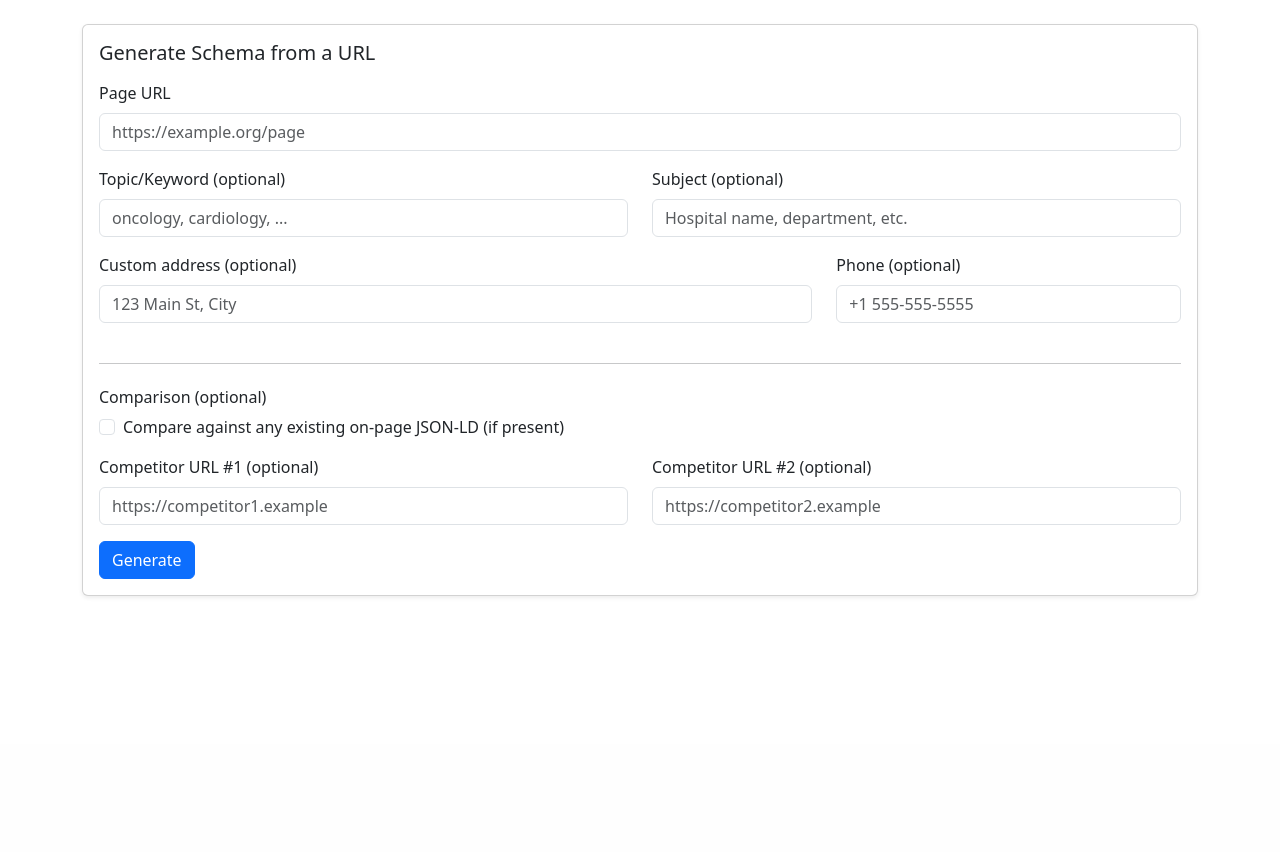
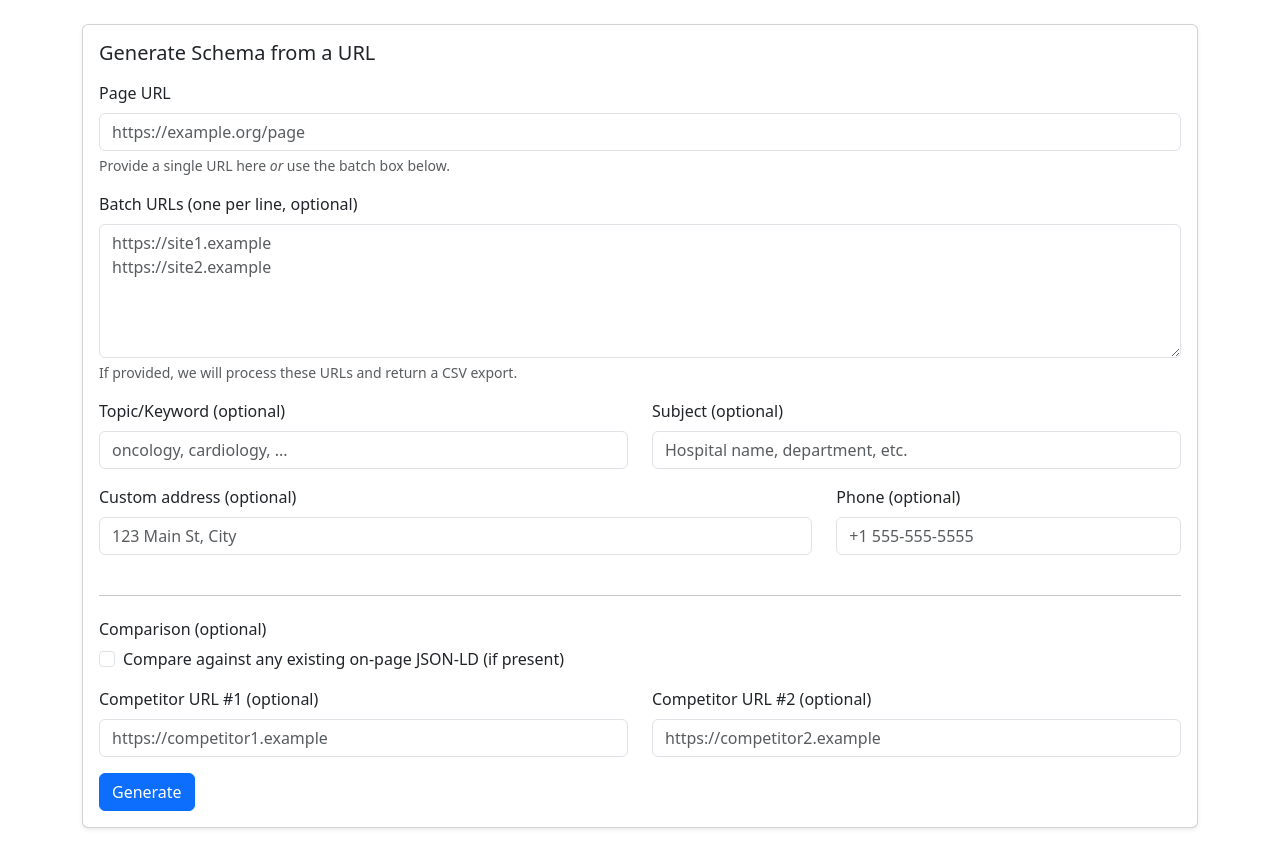
Before and after one commit to jskaller/schema-gen, a FastAPI app: page / in a window 1280 px wide. Shown: the part 56-908 px from the top of the page. Before the commit the page ends 653 px from the top, so only its background shows below. Run offline with FastAPI, Linux system fonts and the light colour scheme.

Commit message:
feat: (04) export — copy/download JSON-LD, single+batch CSV

```diff
--- a/app/main.py
+++ b/app/main.py
@@ -1,8 +1,12 @@
 
 from fastapi import FastAPI, Request, Form
-from fastapi.responses import HTMLResponse, RedirectResponse
+from fastapi.responses import HTMLResponse, RedirectResponse, StreamingResponse, Response
 from fastapi.templating import Jinja2Templates
 from starlette.datastructures import URL
+
+import io, csv, json, re
+from urllib.parse import urlparse
+from datetime import datetime
 
 from app.services.fetch import fetch_url
 from app.services.extract import extract_clean_text
@@ -17,17 +21,93 @@ from app.services.compare import summarize_scores, pick_primary_by_type
 from pathlib import Path
 hospital_schema = Path("app/schemas/hospital.schema.json").read_text()
 
-app = FastAPI(title="Schema Gen", version="0.4.0")
+app = FastAPI(title="Schema Gen", version="0.5.0")
 templates = Jinja2Templates(directory="app/web/templates")
 
 @app.get("/", response_class=HTMLResponse)
 async def index(request: Request, ok: str | None = None, error: str | None = None):
     return templates.TemplateResponse("index.html", {"request": request, "ok": ok, "error": error})
 
+def _safe_filename_from_url(url: str, prefix: str, ext: str) -> str:
+    host = urlparse(url).netloc.replace(":", "_")
+    ts = datetime.utcnow().strftime("%Y%m%d-%H%M%S")
+    return f"{prefix}-{host}-{ts}.{ext}"
+
+async def _process_single(url: str, topic, subject, audience, address, phone, compare_existing, competitor1, competitor2):
+    raw_html = await fetch_url(url)
+    cleaned_text = extract_clean_text(raw_html)
+    sig = extract_signals(raw_html)
+
+    provider = get_provider("dummy")
+    payload = GenerationInputs(
+        url=url,
+        cleaned_text=cleaned_text,
+        topic=topic,
+        subject=subject,
+        audience=audience,
+        address=address or sig.get("address"),
+        phone=phone or sig.get("phone"),
+        sameAs=sig.get("sameAs"),
+        page_type="Hospital",
+    )
+    jsonld = provider.generate_jsonld(payload)
+
+    valid, errors = validate_against_schema(jsonld, hospital_schema)
+    required = ["@context", "@type", "name", "url"]
+    recommended = ["description", "telephone", "address", "audience", "dateModified", "sameAs", "medicalSpecialty"]
+    overall, details = score_jsonld(jsonld, required, recommended)
+
+    final_jsonld, final_score, final_details, iterations = refine_to_perfect(
+        base_jsonld=jsonld,
+        cleaned_text=cleaned_text,
+        required=required,
+        recommended=recommended,
+        score_fn=score_jsonld,
+        max_attempts=3,
+    )
+    final_valid, final_errors = validate_against_schema(final_jsonld, hospital_schema)
+
+    comparisons = []
+    notes = []
+    if compare_existing:
+        onpage = extract_onpage_jsonld(raw_html)
+        primary = pick_primary_by_type(onpage, "Hospital") if onpage else None
+        if primary:
+            comparisons.append(summarize_scores("On‑page JSON‑LD", primary, score_jsonld, required, recommended))
+        else:
+            notes.append("No on‑page JSON‑LD suitable for Hospital found.")
+    for label, comp_url in (("Competitor #1", competitor1), ("Competitor #2", competitor2)):
+        if comp_url:
+            try:
+                comp_html = await fetch_url(comp_url)
+                comp_items = extract_onpage_jsonld(comp_html)
+                comp_primary = pick_primary_by_type(comp_items, "Hospital")
+                if comp_primary:
+                    comparisons.append(summarize_scores(f"{label}", comp_primary, score_jsonld, required, recommended))
+                else:
+                    notes.append(f"{label}: no suitable JSON‑LD found.")
+            except Exception as ce:
+                notes.append(f"{label}: fetch error – {ce}")
+
+    return {
+        "url": url,
+        "cleaned_text": cleaned_text,
+        "jsonld": final_jsonld,
+        "valid": final_valid,
+        "validation_errors": final_errors,
+        "overall": final_score,
+        "details": final_details,
+        "iterations": iterations,
+        "comparisons": comparisons,
+        "comparison_notes": notes,
+        "signals": sig,
+    }
+
 @app.post("/submit", response_class=HTMLResponse)
 async def submit(
     request: Request,
-    url: str = Form(...),
+    url: str = Form(""),
+    batch_urls: str = Form(""),
     topic: str | None = Form(None),
     subject: str | None = Form(None),
     audience: str | None = Form(None),
@@ -38,90 +118,56 @@ async def submit(
     competitor2: str | None = Form(None),
 ):
     try:
-        # === Fetch and generate for target URL ===
-        raw_html = await fetch_url(url)
-        cleaned_text = extract_clean_text(raw_html)
-        sig = extract_signals(raw_html)
-
-        provider = get_provider("dummy")
-        payload = GenerationInputs(
-            url=url,
-            cleaned_text=cleaned_text,
-            topic=topic,
-            subject=subject,
-            audience=audience,
-            address=address or sig.get("address"),
-            phone=phone or sig.get("phone"),
-            sameAs=sig.get("sameAs"),
-            page_type="Hospital",
-        )
-        jsonld = provider.generate_jsonld(payload)
-
-        # Validate and score initial
-        valid, errors = validate_against_schema(jsonld, hospital_schema)
-        required = ["@context", "@type", "name", "url"]
-        recommended = ["description", "telephone", "address", "audience", "dateModified", "sameAs", "medicalSpecialty"]
-        overall, details = score_jsonld(jsonld, required, recommended)
-
-        # Refine to improve score
-        final_jsonld, final_score, final_details, iterations = refine_to_perfect(
-            base_jsonld=jsonld,
-            cleaned_text=cleaned_text,
-            required=required,
-            recommended=recommended,
-            score_fn=score_jsonld,
-            max_attempts=3,
-        )
-        final_valid, final_errors = validate_against_schema(final_jsonld, hospital_schema)
-
-        # === Comparisons ===
-        comparisons = []
-        notes = []
-
-        # On-page existing schema
-        if compare_existing:
-            onpage = extract_onpage_jsonld(raw_html)
-            primary = pick_primary_by_type(onpage, "Hospital") if onpage else None
-            if primary:
-                comparisons.append(summarize_scores("On‑page JSON‑LD", primary, score_jsonld, required, recommended))
-            else:
-                notes.append("No on‑page JSON‑LD suitable for Hospital found.")
-
-        # Competitors
-        for label, comp_url in (("Competitor #1", competitor1), ("Competitor #2", competitor2)):
-            if comp_url:
+        urls = [u.strip() for u in (batch_urls or "").splitlines() if u.strip()]
+        if urls:
+            # Batch mode: process and return CSV
+            output = io.StringIO()
+            writer = csv.writer(output)
+            writer.writerow(["url", "score", "valid", "jsonld"])
+            for u in urls:
                 try:
-                    comp_html = await fetch_url(comp_url)
-                    comp_items = extract_onpage_jsonld(comp_html)
-                    comp_primary = pick_primary_by_type(comp_items, "Hospital")
-                    if comp_primary:
-                        comparisons.append(summarize_scores(f"{label}", comp_primary, score_jsonld, required, recommended))
-                    else:
-                        notes.append(f"{label}: no suitable JSON‑LD found.")
-                except Exception as ce:
-                    notes.append(f"{label}: fetch error – {ce}")
-
-        return templates.TemplateResponse(
-            "result.html",
-            {
-                "request": request,
-                "url": url,
-                "topic": topic,
-                "subject": subject,
-                "audience": audience,
-                "address": address or sig.get("address"),
-                "phone": phone or sig.get("phone"),
-                "excerpt": cleaned_text[:2000],
-                "length": len(cleaned_text),
-                "jsonld": final_jsonld,
-                "valid": final_valid,
-                "validation_errors": final_errors,
-                "overall": final_score,
-                "details": final_details,
-                "iterations": iterations,
-                "comparisons": comparisons,
-                "comparison_notes": notes,
-            },
-        )
+                    result = await _process_single(u, topic, subject, audience, address, phone, None, None, None)
+                    writer.writerow([u, result["overall"], "yes" if result["valid"] else "no", json.dumps(result["jsonld"])])
+                except Exception as e:
+                    writer.writerow([u, "", "error", str(e)])
+            output.seek(0)
+            filename = f"schema-export-{datetime.utcnow().strftime('%Y%m%d-%H%M%S')}.csv"
+            return StreamingResponse(
+                output, media_type="text/csv",
+                headers={"Content-Disposition": f'attachment; filename="{filename}"'}
+            )
+        else:
+            # Single mode: proceed to HTML result page
+            if not url:
+                return RedirectResponse(url=str(URL("/").include_query_params(error="Please provide a URL or batch URLs")), status_code=303)
+            result = await _process_single(url, topic, subject, audience, address, phone, compare_existing, competitor1, competitor2)
+            return templates.TemplateResponse(
+                "result.html",
+                {"request": request, **result, "topic": topic, "subject": subject, "audience": audience, "address": address, "phone": phone},
+            )
     except Exception as e:
         return RedirectResponse(url=str(URL("/").include_query_params(error=str(e))), status_code=303)
+
+@app.post("/export/jsonld")
+async def export_jsonld(jsonld: str = Form(...), url: str = Form(...)):
+    data = json.loads(jsonld)
+    filename = _safe_filename_from_url(url, "schema", "json")
+    payload = json.dumps(data, indent=2)
+    return Response(
+        content=payload,
+        media_type="application/ld+json",
+        headers={"Content-Disposition": f'attachment; filename="{filename}"'}
+    )
+
+@app.post("/export/csv")
+async def export_csv(jsonld: str = Form(...), url: str = Form(...), score: str = Form(""),):
+    output = io.StringIO()
+    writer = csv.writer(output)
+    writer.writerow(["url", "score", "jsonld"])
+    writer.writerow([url, score, jsonld])
+    output.seek(0)
+    filename = _safe_filename_from_url(url, "schema-single", "csv")
+    return StreamingResponse(
+        output, media_type="text/csv",
+        headers={"Content-Disposition": f'attachment; filename="{filename}"'}
+    )
--- a/app/web/templates/base.html
+++ b/app/web/templates/base.html
@@ -1,3 +1,4 @@
+
 <!doctype html>
 <html lang="en">
   <head>
@@ -16,5 +17,17 @@
       {% block content %}{% endblock %}
     </main>
     <script src="https://cdn.jsdelivr.net/npm/bootstrap@5.3.3/dist/js/bootstrap.bundle.min.js"></script>
+    <script>
+      async function copyText(id, btnId) {
+        const el = document.getElementById(id);
+        const btn = document.getElementById(btnId);
+        try {
+          await navigator.clipboard.writeText(el.textContent || el.value || '');
+          if (btn) { btn.innerText = 'Copied!'; setTimeout(()=>btn.innerText='Copy JSON‑LD', 1500); }
+        } catch (e) {
+          alert('Copy failed: ' + e);
+        }
+      }
+    </script>
   </body>
 </html>
--- a/app/web/templates/index.html
+++ b/app/web/templates/index.html
@@ -11,7 +11,15 @@
     <form method="post" action="/submit" class="mt-3">
       <div class="mb-3">
         <label class="form-label">Page URL</label>
-        <input type="url" name="url" class="form-control" placeholder="https://example.org/page" required>
+        <input type="url" name="url" class="form-control" placeholder="https://example.org/page">
+        <div class="form-text">Provide a single URL here <em>or</em> use the batch box below.</div>
+      </div>
+
+      <div class="mb-3">
+        <label class="form-label">Batch URLs (one per line, optional)</label>
+        <textarea name="batch_urls" rows="5" class="form-control" placeholder="https://site1.example
+https://site2.example"></textarea>
+        <div class="form-text">If provided, we will process these URLs and return a CSV export.</div>
       </div>
 
       <div class="row">
```
Also changed, not shown: app/web/templates/result.html (+19 -13 lines), 1 other file.
